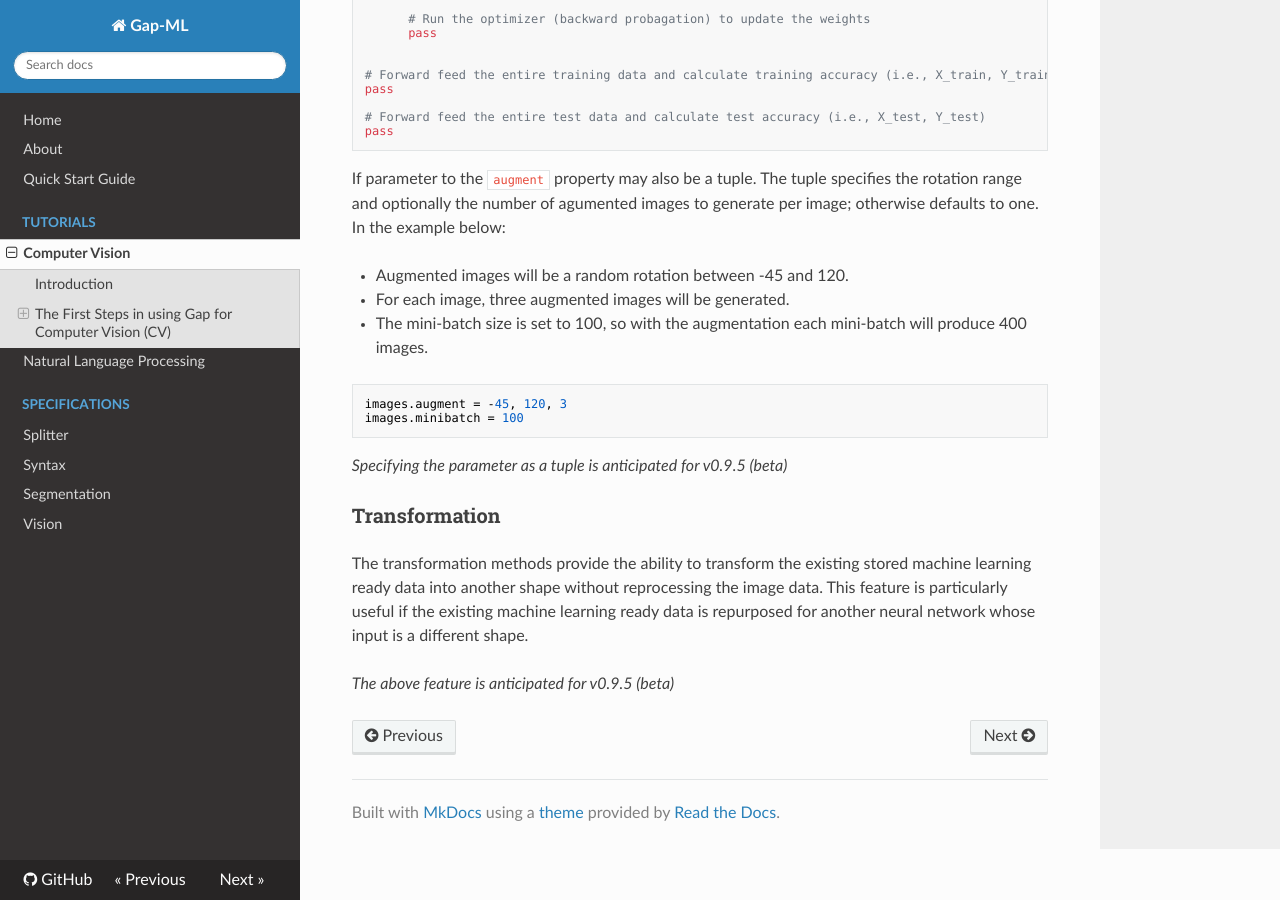
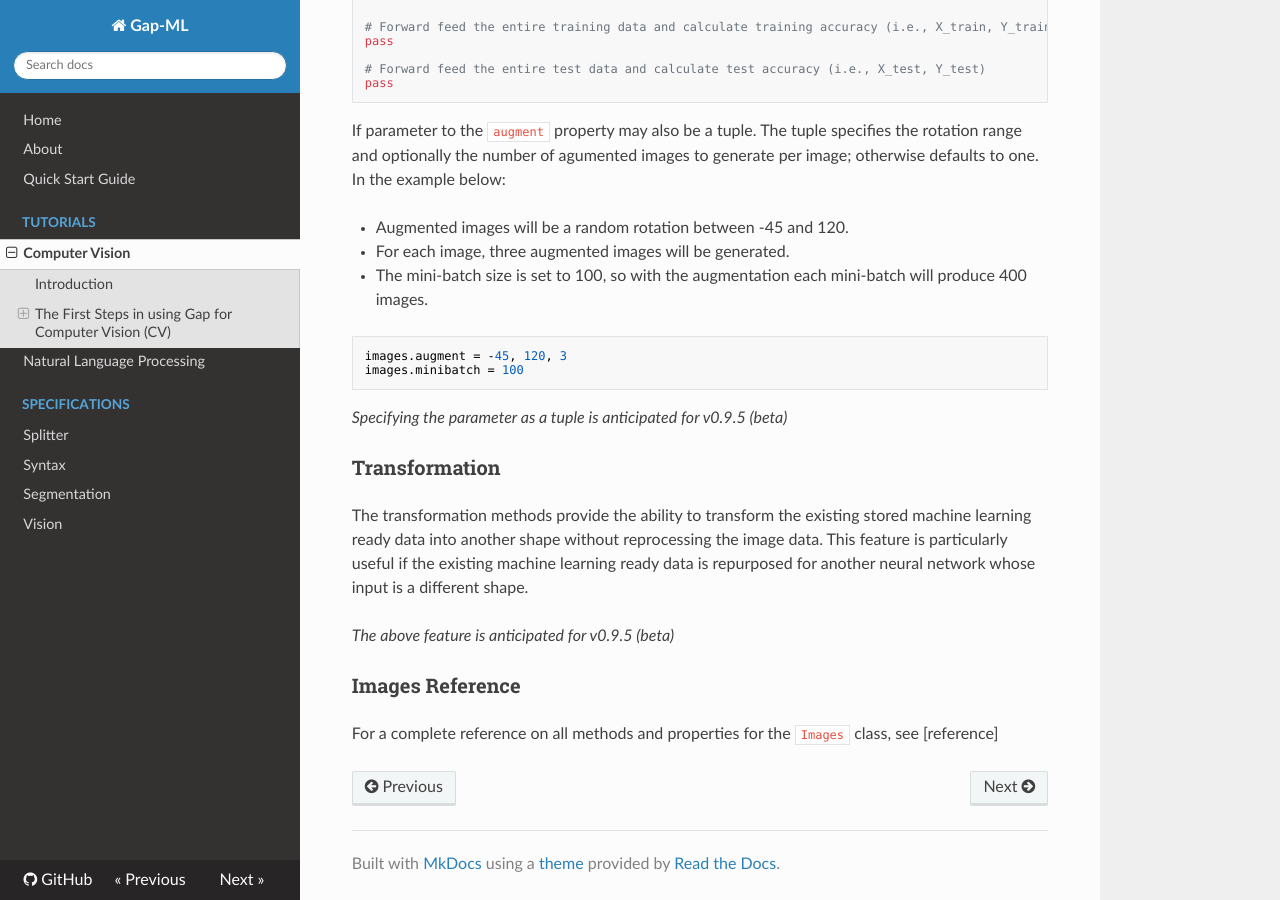
Before and after one commit to andrewferlitsch/Gap, an MkDocs documentation site: the page built from docs/tutorials/computer_vision.md, in a window 1280 px wide and 900 px high, scrolled down 16405 px. Built offline with MkDocs 1.6.1, drawn with Linux system fonts in a browser that asks for light colours; nearby versions of some CDN libraries; some of the changed text lies outside the part shown.

Commit message:
Update computer_vision.md

```diff
--- a/docs/tutorials/computer_vision.md
+++ b/docs/tutorials/computer_vision.md
@@ -646,3 +644,7 @@ images.minibatch = 100
 The transformation methods provide the ability to transform the existing stored machine learning ready data into another shape without reprocessing the image data. This feature is particularly useful if the existing machine learning ready data is repurposed for another neural network whose input is a different shape.
 
 *The above feature is anticipated for v0.9.5 (beta)*
+
+### Images Reference
+
+For a complete reference on all methods and properties for the `Images` class, see [reference]
```
Also changed, not shown: other parts of docs/tutorials/computer_vision.md (+0 -2 lines).
